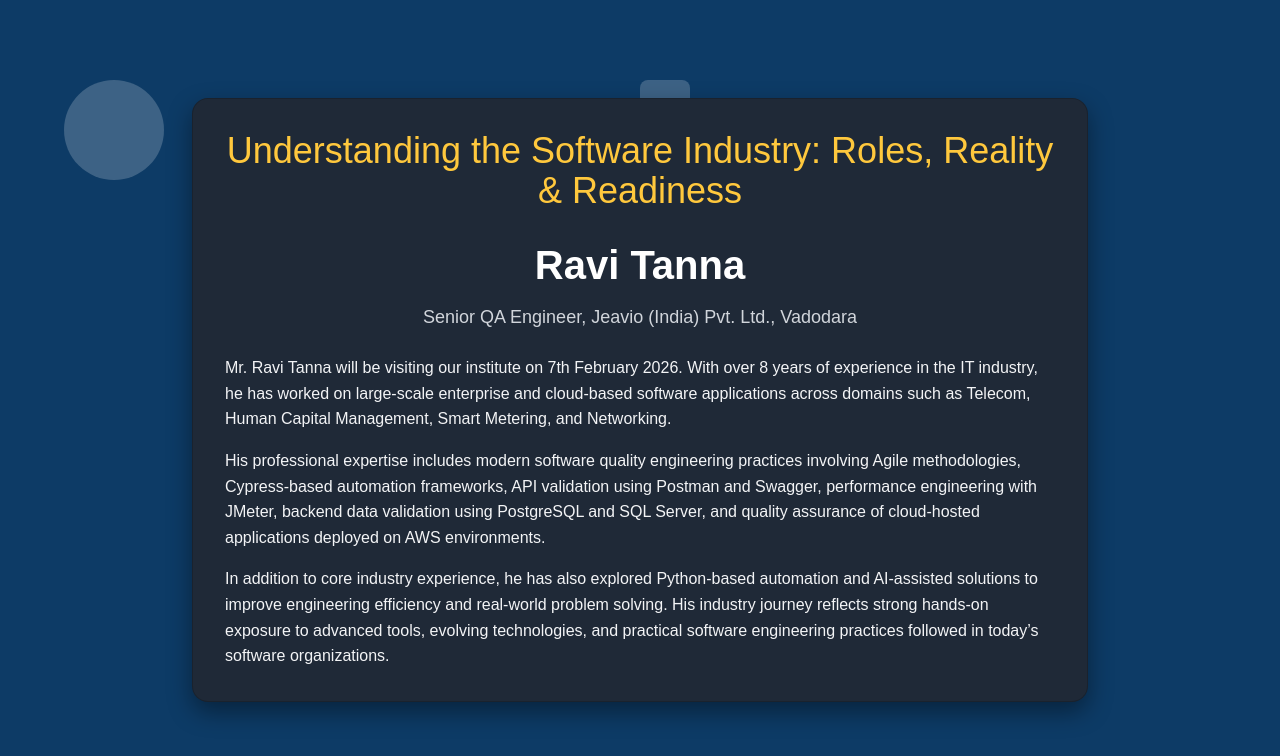
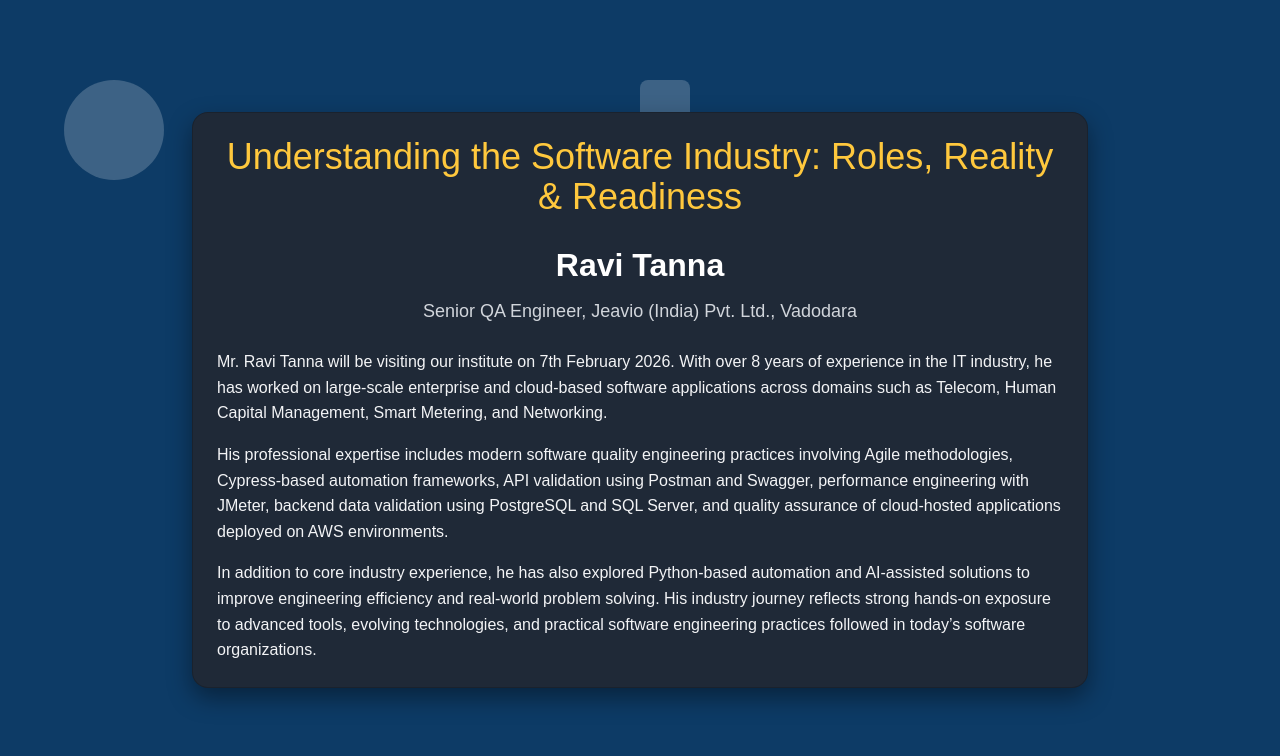
Before and after one commit to userg3709/Guest-Visit, a plain HTML site: page index.html in a window 1280 px wide. Drawn offline with nearby package versions, Linux system fonts and the light colour scheme.

Commit message:
Add files via upload

```diff
--- a/index.html
+++ b/index.html
@@ -13,9 +13,9 @@
 
   <style>
     :root {
-      --background-color: #0D3B66; /* deep teal */
-      --card-color: #1F2937; /* dark slate */
-      --highlight-yellow: #FFC83D; /* orchard yellow */
+      --background-color: #0D3B66;
+      --card-color: #1F2937;
+      --highlight-yellow: #FFC83D;
       --text-light: #F3F4F6;
     }
 
@@ -23,10 +23,9 @@
       background-color: var(--background-color);
       font-family: Arial, sans-serif;
       position: relative;
-      overflow: hidden;
+      overflow-x: hidden;
     }
 
-    /* geometric shapes in background */
     .shape {
       position: absolute;
       border-radius: 50%;
@@ -34,25 +33,14 @@
       z-index: 0;
     }
 
-    .shape.circle {
-      background-color: white;
-    }
-
+    .shape.circle { background-color: white; }
     .shape.triangle {
-      width: 0;
-      height: 0;
+      width: 0; height: 0;
       border-left: 20px solid transparent;
       border-right: 20px solid transparent;
       border-bottom: 35px solid white;
-      border-radius: 0;
     }
-
-    .shape.rect {
-      width: 50px;
-      height: 50px;
-      background-color: white;
-      border-radius: 8px;
-    }
+    .shape.rect { width: 50px; height: 50px; background-color: white; border-radius: 8px; }
 
     .card-custom {
       border-radius: 1rem;
@@ -63,20 +51,9 @@
       z-index: 1;
     }
 
-    h1 {
-      color: var(--highlight-yellow);
-      font-weight: 700;
-    }
-
-    .guest-name {
-      color: white;
-      font-size: 2.5rem;
-      font-weight: 900;
-    }
-
-    p {
-      line-height: 1.6;
-    }
+    h1 { color: var(--highlight-yellow); font-weight: 700; }
+    .guest-name { color: white; font-size: 2rem; sm:2.2rem; md:2.5rem; font-weight: 900; }
+    p { line-height: 1.6; }
   </style>
 </head>
 <body class="flex justify-center items-center min-h-screen p-4">
@@ -89,16 +66,16 @@
   <div class="shape rect" style="top: 10%; left: 50%;"></div>
 
   <!-- Main card -->
-  <div class="card card-custom max-w-4xl w-full p-8">
+  <div class="card card-custom w-full max-w-full sm:max-w-2xl md:max-w-4xl p-4 sm:p-6 md:p-8">
     <div class="text-center mb-6">
-      <h1 class="text-3xl md:text-4xl mb-4">
+      <h1 class="text-2xl sm:text-3xl md:text-4xl mb-4">
         Understanding the Software Industry: Roles, Reality & Readiness
       </h1>
       <div class="guest-name mb-2">Ravi Tanna</div>
-      <p class="text-gray-300 text-lg">Senior QA Engineer, Jeavio (India) Pvt. Ltd., Vadodara</p>
+      <p class="text-gray-300 text-base sm:text-lg">Senior QA Engineer, Jeavio (India) Pvt. Ltd., Vadodara</p>
     </div>
 
-    <div class="space-y-4 text-gray-100">
+    <div class="space-y-4 text-gray-100 text-sm sm:text-base">
       <p>
         Mr. Ravi Tanna will be visiting our institute on 7th February 2026. With over 8 years of experience in the IT industry, he has worked on large-scale enterprise and cloud-based software applications across domains such as Telecom, Human Capital Management, Smart Metering, and Networking.
       </p>
```
